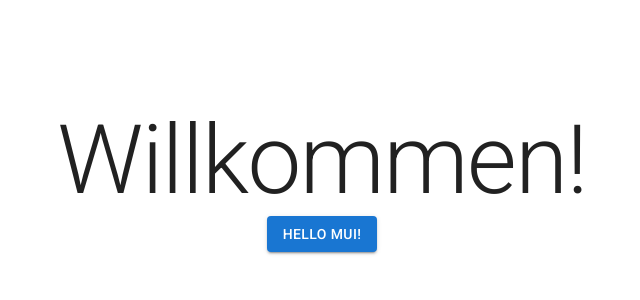
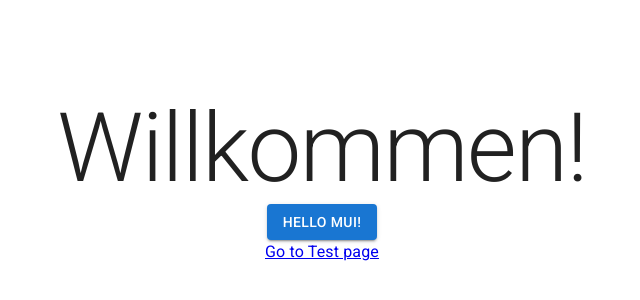
Before and after one commit to behrends/nextjs-nav-mui, a Next.js app: page / in a window 1280 px wide. Shown: the part 222-522 px from the top of the page, without its empty margins (318-958 px from the left). Built offline with nearby package versions, Linux system fonts and the light colour scheme.

Commit message:
Add Test page

```diff
--- a/pages/index.js
+++ b/pages/index.js
@@ -1,4 +1,5 @@
 import Head from 'next/head';
+import Link from 'next/link';
 import Box from '@mui/material/Box';
 import Button from '@mui/material/Button';
 import Typography from '@mui/material/Typography';
@@ -21,6 +22,8 @@ export default function Home() {
         <Typography variant="h1">Willkommen!</Typography>
 
         <Button variant="contained">Hello MUI!</Button>
+
+        <Link href="/test">Go to Test page</Link>
       </Box>
     </>
   );
--- /dev/null
+++ b/pages/test.js
@@ -0,0 +1,5 @@
+import Link from 'next/link';
+
+export default function Test() {
+  return <Link href="/">Go Back Home</Link>;
+}
```
